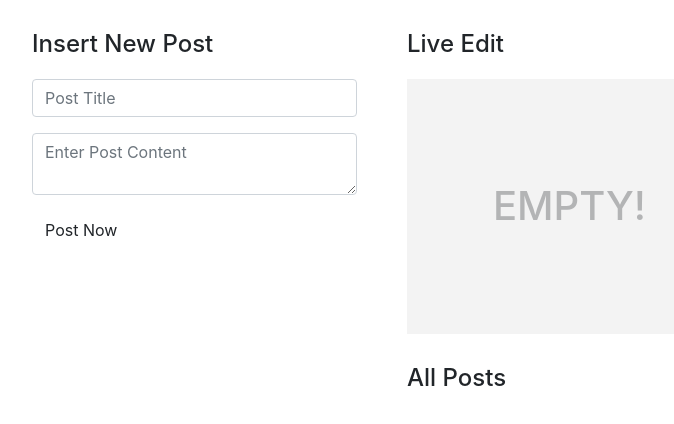
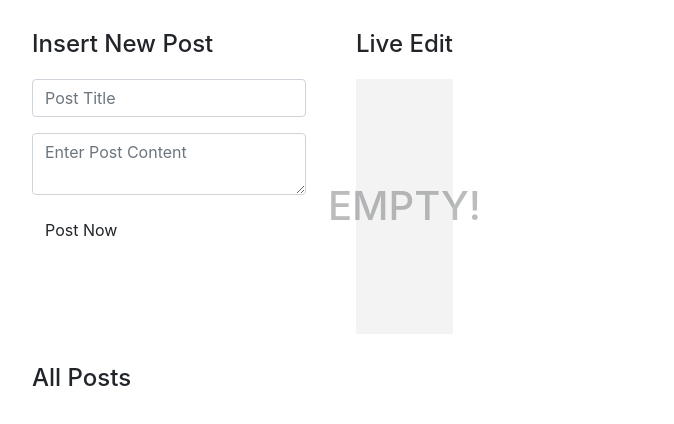
Before and after one commit to amjadrana05/simple-js-app, a website built with webpack: page index.html in a window 1280 px wide. Shown: the whole page, without its empty margins (258-932 px from the left). Built offline with nearby package versions, Linux system fonts and the light colour scheme.

Commit message:
added new structure

```diff
--- a/index.html
+++ b/index.html
@@ -4,12 +4,11 @@
   <meta name="viewport" content="width=device-width, initial-scale=1.0">
   <meta http-equiv="X-UA-Compatible" content="ie=edge">
   <title>Document</title>
-  <!-- <link rel="stylesheet" href="./node_modules/bootstrap/dist/css/bootstrap.min.css"> -->
   <link rel="stylesheet" href="./dist/style.css">
 </head>
 <body>
 
-  <div id="app" class="d-flex"></div>
+  <div id="app"></div>
 
   <script src="./dist/bundle.js"></script>
 </body>
--- a/src/index.js
+++ b/src/index.js
@@ -19,6 +19,7 @@ const $ = document;
 const app = $.getElementById("app");
 
 (function(){
+  const postInsertWrap = $.createElement('div');
   const postInsert = $.createElement('div');
   const titleField = $.createElement('input');
   const contentField = $.createElement('textarea');
@@ -26,14 +27,11 @@ const app = $.getElementById("app");
   const viewPosts = $.createElement('div');
   const allPosts = $.createElement('ul');
 
-  // init post area
-  postArea();
-
-  // init all posts
-  postList();
 
   // Post Area
   function postArea(){
+    postInsertWrap.setAttribute('class', 'post-wrapper d-flex');
+    app.appendChild(postInsertWrap);
     const postHeading = $.createElement('h4');
     postHeading.innerHTML = "Insert New Post";
     postHeading.setAttribute("class", "newpost-header");
@@ -57,13 +55,17 @@ const app = $.getElementById("app");
       "class": "btn btn-default add-post"
     });
     postButton.innerHTML = "Post Now";
-    app.appendChild(postInsert);
+    postInsertWrap.appendChild(postInsert);
     appendChilds(postInsert, [
       titleField,
       contentField,
       postButton
     ]);
+    viewPosts.setAttribute("class", "view-posts-wrap")
+    postInsertWrap.appendChild(viewPosts);
   }
+  // init post area
+  postArea();
 
   //Live Edit Post
   function liveEdit(){
@@ -75,7 +77,9 @@ const app = $.getElementById("app");
     const postHeading = $.createElement('h4');
     postHeading.innerHTML = "All Posts";
     postHeading.setAttribute("class", "post-header");
-    viewPostsWrap.prepend(postHeading);
+    app.appendChild(postHeading);
+    allPosts.setAttribute("class", "all-posts")
+    app.appendChild(allPosts);
     const liveHeading = $.createElement('h4');
     liveHeading.innerHTML = "Live Edit";
     liveHeading.setAttribute("class", "live-header");
@@ -88,7 +92,7 @@ const app = $.getElementById("app");
     }
     postInsert.addEventListener('keyup', function(){
       liveEdit.innerHTML = `
-      <span>Published Date: ${currentDate}</span>
+      <p>Published Date: ${currentDate}</p>
       <h3><span class="first-letter">${titleField.value.charAt(0)}</span>${titleField.value}</h3>
       <p>${contentField.value}</p>
       `;
@@ -101,7 +105,7 @@ const app = $.getElementById("app");
     $.querySelector('.add-post').addEventListener("click", function(e){
       var newPost = `
       <li>
-        <span>Published Date: ${currentDate}</span>
+        <p>Published Date: ${currentDate}</p>
         <h3><span class="first-letter">${titleField.value.charAt(0)}</span>${titleField.value}</h3>
         <p>${contentField.value}</p>
       </li>
@@ -124,15 +128,6 @@ const app = $.getElementById("app");
   }
   liveEdit();
 
-  //Post List
-  function postList(){
-    viewPosts.setAttribute("class", "view-posts-wrap")
-    allPosts.setAttribute("class", "all-posts")
-
-    app.appendChild(viewPosts);
-    viewPosts.appendChild(allPosts);
-  }
-
   //Avater
   // var avater =
 })();
```
